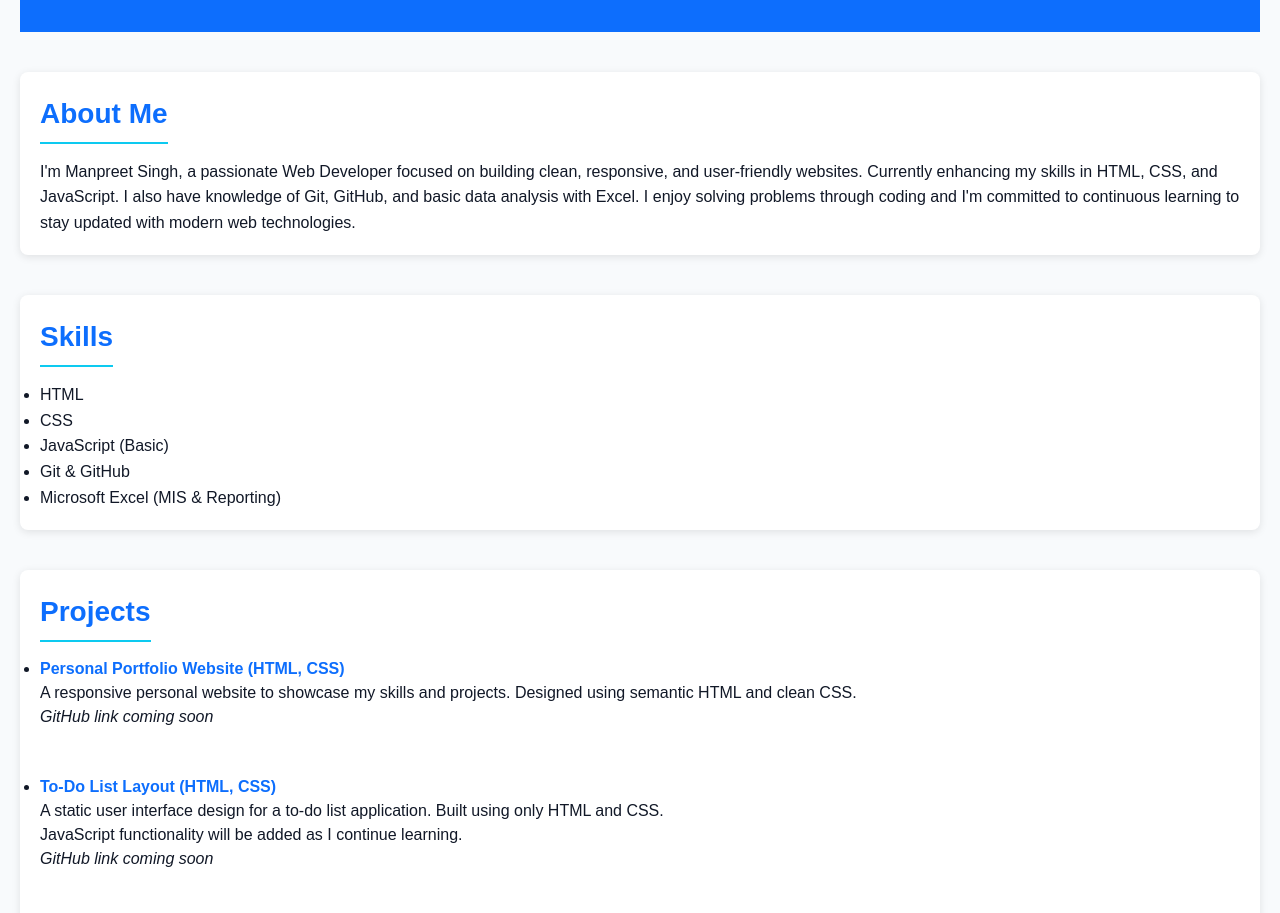
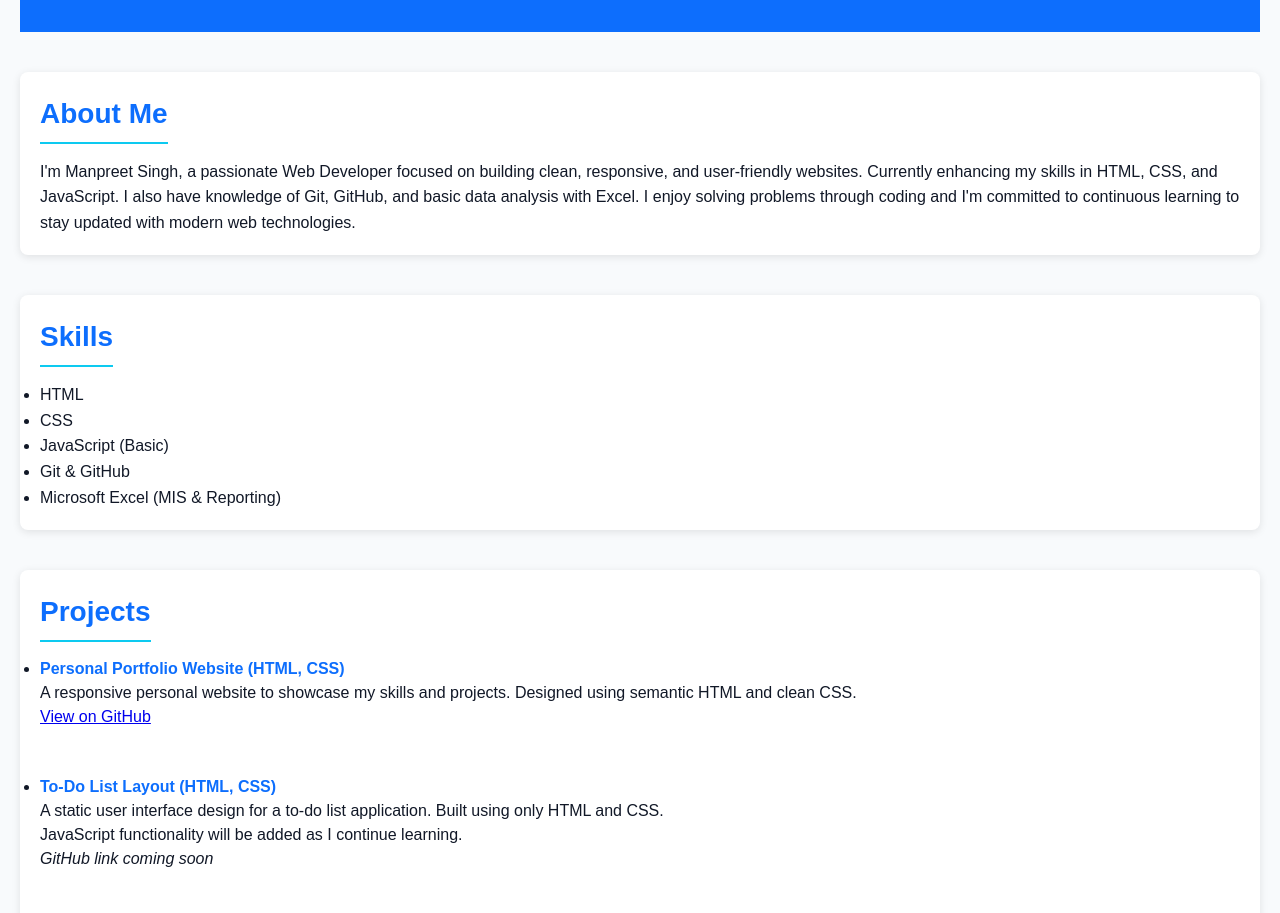
Before and after one commit to SlowHypnotist2/personal-portfolio, a plain HTML site: page index.html in a window 1280 px wide. Shown: the part 125-1038 px from the top of the page. Drawn offline with Linux system fonts and the light colour scheme.

Commit message:
Added GitHub repository link to Personal Portfolio project
Replaced placeholder text with a working GitHub link under the Projects section of index.html

```diff
--- a/index.html
+++ b/index.html
@@ -47,8 +47,9 @@
                 <li>
                     <strong>Personal Portfolio Website (HTML, CSS)</strong><br>
                     A responsive personal website to showcase my skills and projects. Designed using semantic HTML and clean CSS.<br>
-                    <i>GitHub link coming soon</i>
-                </li>
+                    <a href="https://github.com/SlowHypnotist2/personal-portfolio" target="_blank">View on GitHub</a>
+                  </li>
+
                 <br>
                 <li>
                     <strong>To-Do List Layout (HTML, CSS)</strong><br>
```
